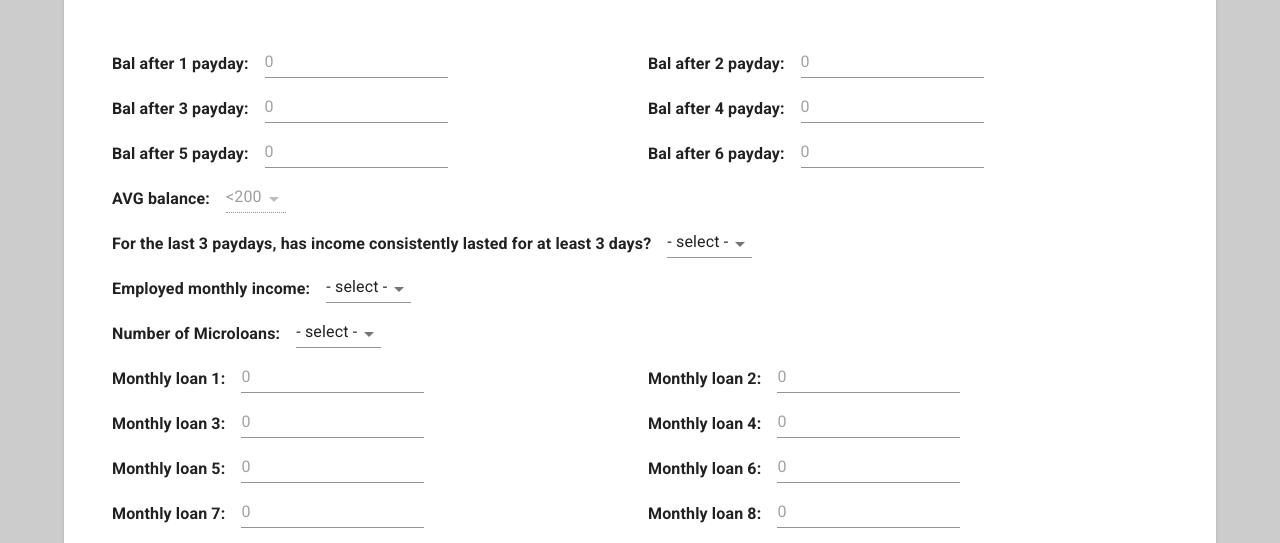
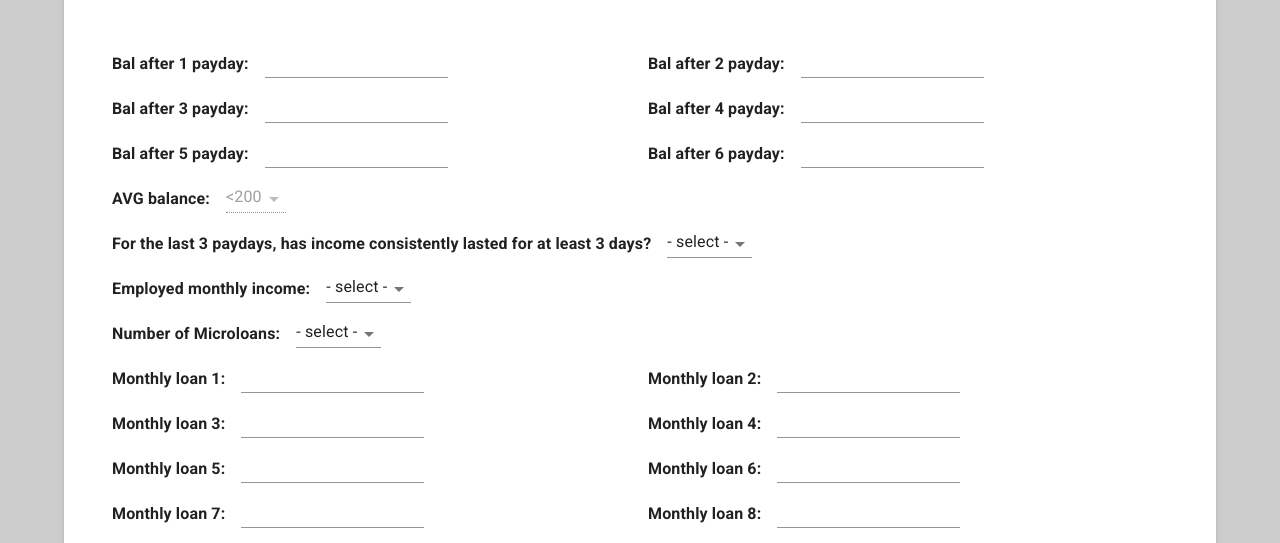
Before and after one commit to yra-stasyshyn/underwriter-calculator, a React (Create React App) app: page / in a window 1280 px wide. Shown: the part 257-800 px from the top of the page. Built offline with nearby package versions, Linux system fonts and the light colour scheme.

Commit message:
remove placeholder

```diff
--- a/src/core/components/input/Input.tsx
+++ b/src/core/components/input/Input.tsx
@@ -15,7 +15,7 @@ const Input = (props: Props) => {
       <TextField
         type="number"
         variant="standard"
-        placeholder="0"
+        placeholder=""
         size="small"
         value={value}
         onChange={setValue}
```
